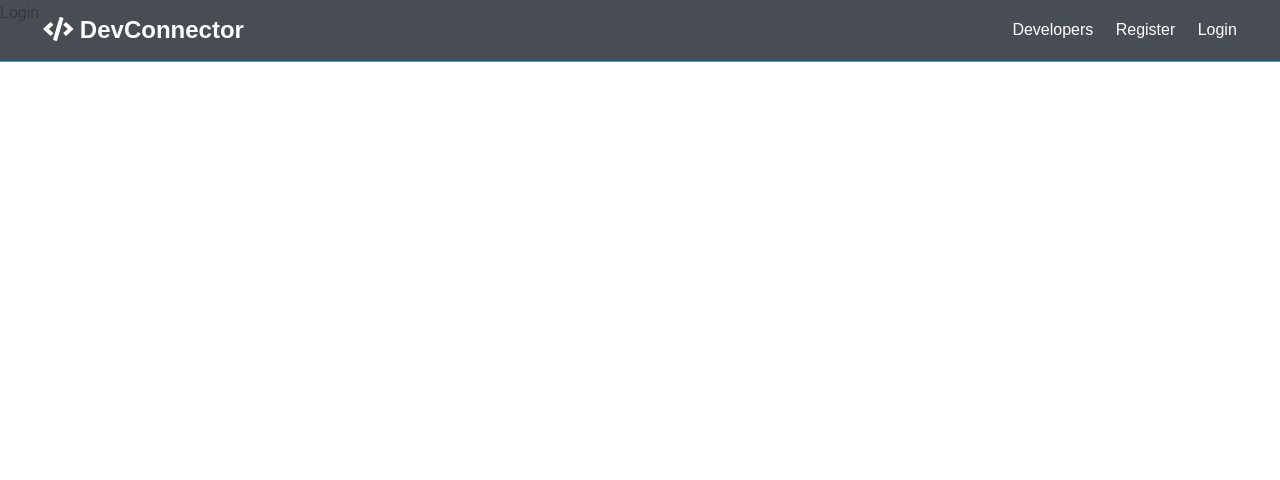
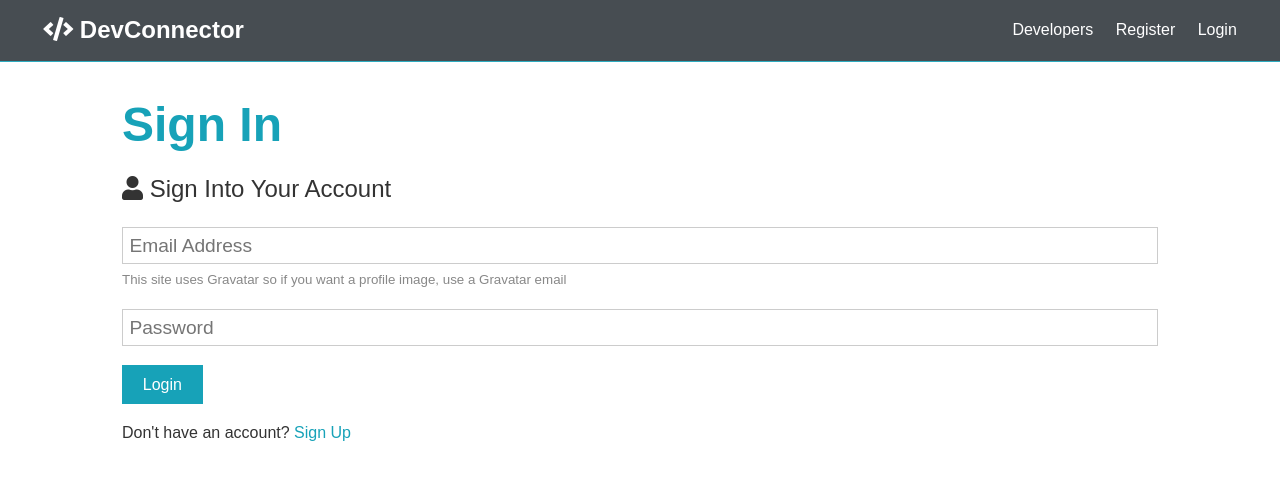
Before and after one commit to Aemonicus/Dev-connector, a React (Create React App) app in the folder client/: page /login in a window 1280 px wide. Shown: the top 480 px of the page. Built offline with nearby package versions, Linux system fonts and the light colour scheme.

Commit message:
login form

```diff
--- a/client/src/App.css
+++ b/client/src/App.css
@@ -488,6 +488,10 @@
   margin-bottom: 0.5rem;
 }
 
+.mt-title {
+  margin-top: 6rem;
+}
+
 /* Mobile Styles */
 @media (max-width: 700px) {
   .container {
--- a/client/src/components/auth/Login.js
+++ b/client/src/components/auth/Login.js
@@ -1,8 +1,51 @@
-import React from 'react'
+import React, { useState } from 'react'
+import { Link } from 'react-router-dom';
 
 const Login = () => {
+  const [ formData, setFormData ] = useState({
+    email: "",
+    password: "",
+  });
+
+  const { email, password } = formData;
+
+  const onChange = e => setFormData({ ...formData, [ e.target.name ]: e.target.value })
+
+  const onSubmit = async (e) => {
+    e.preventDefault();
+
+    console.log("yo");
+  }
+
   return (
-    <div>Login</div>
+    <section className="container">
+      <h1 className="large text-primary ">Sign In</h1>
+      <p className="lead"><i className="fas fa-user"></i> Sign Into Your Account</p>
+      <form className="form" onSubmit={e => onSubmit(e)} >
+
+        <div className="form-group">
+          <input type="email" placeholder="Email Address" name="email" required value={email} onChange={e => onChange(e)} />
+          <small className="form-text"
+          >This site uses Gravatar so if you want a profile image, use a
+            Gravatar email</small
+          >
+        </div>
+        <div className="form-group">
+          <input
+            type="password"
+            placeholder="Password"
+            name="password"
+            minLength="6"
+            required
+            value={password} onChange={e => onChange(e)}
+          />
+        </div>
+        <input type="submit" className="btn btn-primary" value="Login" />
+      </form>
+      <p className="my-1">
+        Don't have an account? <Link to="/register">Sign Up</Link>
+      </p>
+    </section>
   )
 }
 
--- a/client/src/components/auth/Register.js
+++ b/client/src/components/auth/Register.js
@@ -1,6 +1,5 @@
 import React, { useState } from 'react'
 import { Link } from 'react-router-dom';
-
 
 const Register = () => {
   const [ formData, setFormData ] = useState({
@@ -14,17 +13,19 @@
 
   const onChange = e => setFormData({ ...formData, [ e.target.name ]: e.target.value })
 
-  const onSubmit = e => {
+  const onSubmit = async (e) => {
     e.preventDefault();
     if (password !== password2) {
-      console.log("PRoblème de password")
+      console.log("Problème de password")
     } else {
-      console.log(formData)
+
+      console.log("yo");
+
     }
   }
 
   return (
-    <>
+    <section className="container">
       <h1 className="large text-primary">Sign Up</h1>
       <p className="lead"><i className="fas fa-user"></i> Create Your Account</p>
       <form className="form" onSubmit={e => onSubmit(e)} >
@@ -63,7 +64,7 @@
       <p className="my-1">
         Already have an account? <Link to="/login">Sign In</Link>
       </p>
-    </>
+    </section>
   )
 }
 
--- a/package.json
+++ b/package.json
@@ -23,6 +23,7 @@
     "axios": "^0.21.4",
     "bcryptjs": "^2.4.3",
     "config": "^3.3.7",
+    "cors": "^2.8.5",
     "express": "^4.17.3",
     "express-validator": "^6.14.0",
     "gravatar": "^1.8.2",
```
Also changed, not shown: 2 other files (tests, documents, lock files or other folders).
